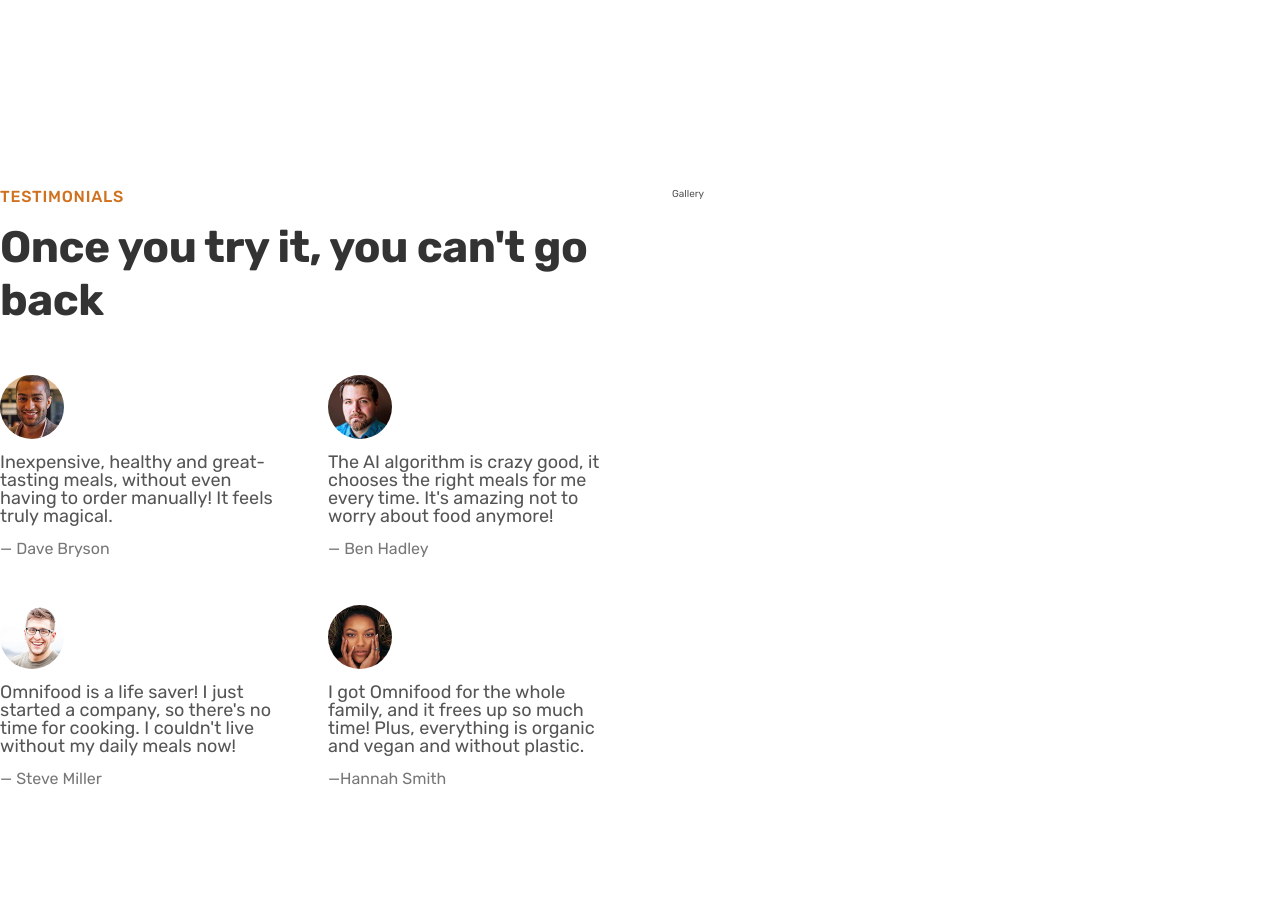
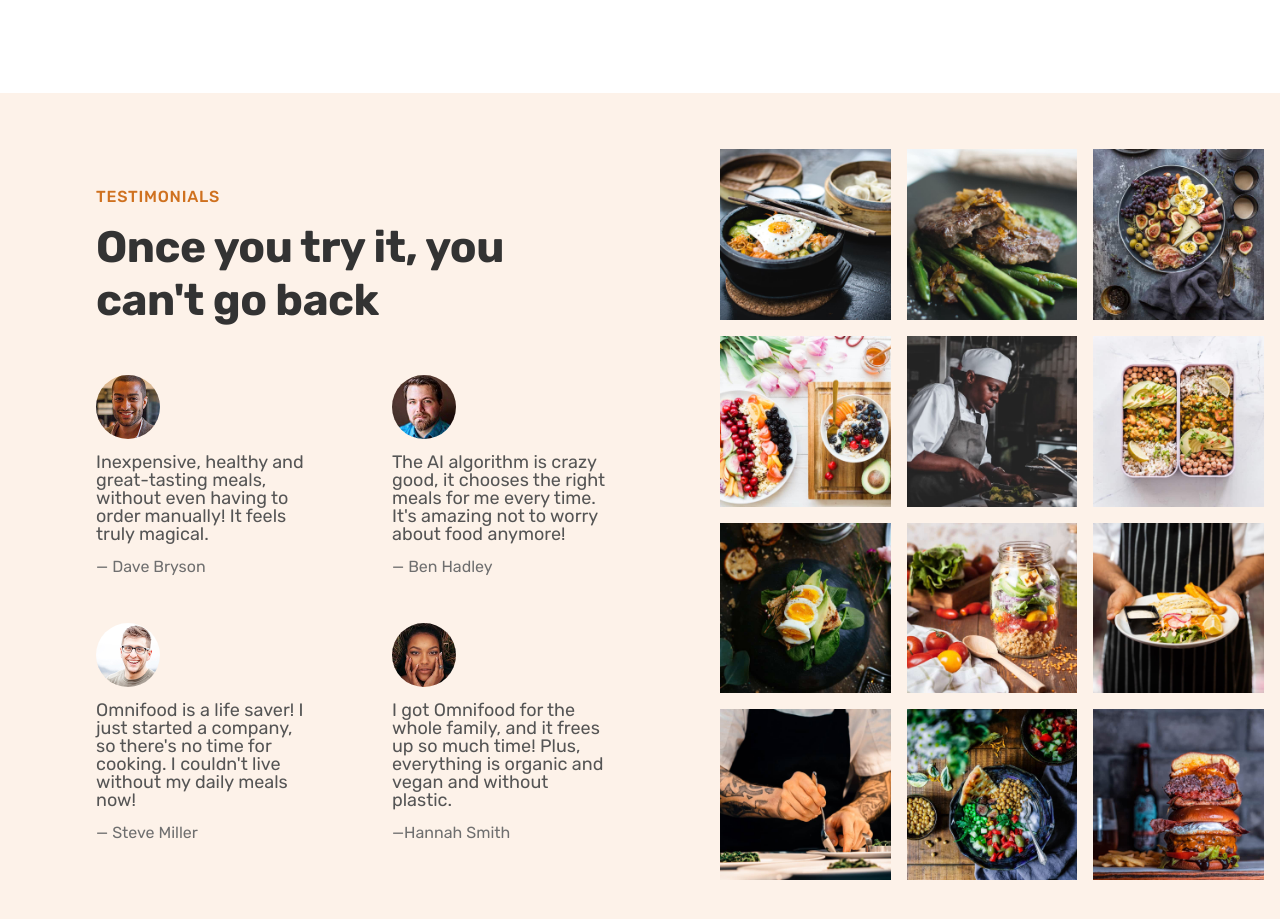
Before and after one commit to hishamrehab/FoodieFiesta, a plain HTML site: page index.html in a window 1280 px wide. Shown: the part 3585-4504 px from the top of the page. Before the commit the page ends 4468 px from the top, so only its background shows below. Drawn offline with nearby package versions, Linux system fonts and the light colour scheme.

Commit message:
Gallery Testimonial Section

```diff
--- a/css/general.css
+++ b/css/general.css
@@ -170,36 +170,3 @@ strong {
 .grid--center-v {
     align-items: center;
 }
-
-
-/* Testimonials Section */
-
-.section-testimonials {
-   padding: 9.6rem 0;
- }
-
-.testimonials {
-  display: grid;
-  grid-template-columns: 1fr 1fr;
-  gap: 4.8rem;
-}
-
-.testimonial-img {
-    width: 6.4rem;
-    border-radius: 50%;
-    -webkit-border-radius: 50%;
-    -moz-border-radius: 50%;
-    -ms-border-radius: 50%;
-    -o-border-radius: 50%;
-    margin-bottom: 1.2rem;
-}
-
-.testimonial-text {
-    font-size: 1.8rem;
-    line-height: 1.8rem;
-    margin-bottom: 1.6rem;
-}
-.testimonial-name{
-    font-size: 1.6rem;
-    color: #777;
-}
--- a/css/style.css
+++ b/css/style.css
@@ -339,3 +339,76 @@
     height: 3rem;
     color: #e67e22;
 }
+
+
+
+/* Testimonials Section */
+.section-testimonials {
+    background-color: #fdf2e9;
+    display: grid;
+    grid-template-columns: 55fr 45fr;
+    align-items: center;
+  }
+
+  .testimonials-container {
+     padding: 9.6rem;
+  }
+
+ .testimonials {
+   display: grid;
+   grid-template-columns: 1fr 1fr;
+   row-gap: 4.8rem;
+   column-gap: 8rem;
+ }
+
+ .testimonial-img {
+     width: 6.4rem;
+     border-radius: 50%;
+     -webkit-border-radius: 50%;
+     -moz-border-radius: 50%;
+     -ms-border-radius: 50%;
+     -o-border-radius: 50%;
+     margin-bottom: 1.2rem;
+ }
+
+ .testimonial-text {
+     font-size: 1.8rem;
+     line-height: 1.8rem;
+     margin-bottom: 1.6rem;
+ }
+
+
+ .testimonial-name{
+     font-size: 1.6rem;
+     color: #6F6F6F;
+ }
+
+ .gallery {
+     display: grid;
+     grid-template-columns: repeat(3, 1fr);
+     gap: 1.6rem;
+     padding: 1.6rem;
+ }
+
+.gallery-item  {
+    overflow: hidden;
+}
+
+ .gallery-item img {
+     display: block;
+     width: 100%;
+     transition: all 0.4s ;
+     -webkit-transition: all 0.4s ;
+     -moz-transition: all 0.4s ;
+     -ms-transition: all 0.4s ;
+     -o-transition: all 0.4s ;
+ }
+
+
+ .gallery-item img:hover {
+ transform: scale(1.1);
+ -webkit-transform: scale(1.1);
+ -moz-transform: scale(1.1);
+ -ms-transform: scale(1.1);
+ -o-transform: scale(1.1);
+}
--- a/index.html
+++ b/index.html
@@ -3,6 +3,7 @@
 <head>
     <meta charset="UTF-8">
     <meta name="viewport" content="width=device-width, initial-scale=1.0">
+
     <title>FoodieFiesta</title>
     <link rel="preconnect" href="https://fonts.googleapis.com">
     <link rel="preconnect" href="https://fonts.gstatic.com" crossorigin>
@@ -191,12 +192,10 @@
             </div>
     </section>
 
-    <section class="section-testimonials grid grid--2-cols">
+    <section class="section-testimonials">
 
-   <div class="testimonial-container">
-
-
-            <span class="subheading">Testimonials</span>
+   <div class="testimonials-container">
+      <span class="subheading">Testimonials</span>
             <h2 class="heading-secondary margin-bottom-md">
               Once you try it, you can't go back
              </h2>
@@ -241,10 +240,46 @@
           </div>
         </div>
           <div class="gallery">
-            Gallery
+             <figure class="gallery-item">
+              <img src="img/gallery/gallery-1.jpg" alt="Photo of beautifully" alt="Photo of beautifully arranged food" class="gallery-img" >
+            </figure>
+            <figure class="gallery-item">
+                <img src="img/gallery/gallery-2.jpg" alt="Photo of beautifully" alt="Photo of beautifully arranged food" class="gallery-img" >
+              </figure>
+              <figure class="gallery-item">
+                <img src="img/gallery/gallery-3.jpg" alt="Photo of beautifully" alt="Photo of beautifully arranged food" class="gallery-img" >
+              </figure>
+              <figure class="gallery-item">
+                <img src="img/gallery/gallery-4.jpg" alt="Photo of beautifully" alt="Photo of beautifully arranged food" class="gallery-img" >
+              </figure>
+              <figure class="gallery-item">
+                <img src="img/gallery/gallery-5.jpg" alt="Photo of beautifully" alt="Photo of beautifully arranged food" class="gallery-img" >
+              </figure>
+              <figure class="gallery-item">
+                <img src="img/gallery/gallery-6.jpg" alt="Photo of beautifully" alt="Photo of beautifully arranged food" class="gallery-img" >
+              </figure>
+
+              <figure class="gallery-item">
+                <img src="img/gallery/gallery-7.jpg" alt="Photo of beautifully" alt="Photo of beautifully arranged food" class="gallery-img" >
+              </figure>
+              <figure class="gallery-item">
+                <img src="img/gallery/gallery-8.jpg" alt="Photo of beautifully" alt="Photo of beautifully arranged food" class="gallery-img" >
+              </figure>
+              <figure class="gallery-item">
+                <img src="img/gallery/gallery-9.jpg" alt="Photo of beautifully" alt="Photo of beautifully arranged food" class="gallery-img" >
+              </figure>
+
+              <figure class="gallery-item">
+                <img src="img/gallery/gallery-10.jpg" alt="Photo of beautifully" alt="Photo of beautifully arranged food" class="gallery-img" >
+              </figure>
+              <figure class="gallery-item">
+                <img src="img/gallery/gallery-11.jpg" alt="Photo of beautifully" alt="Photo of beautifully arranged food" class="gallery-img" >
+              </figure>
+              <figure class="gallery-item">
+                <img src="img/gallery/gallery-12.jpg" alt="Photo of beautifully" alt="Photo of beautifully arranged food" class="gallery-img" >
+              </figure>
           </div>
     </section>
-
 </main>
 
 <script type="module" src="https://unpkg.com/ionicons@7.1.0/dist/ionicons/ionicons.esm.js"></script>
```
Also changed, not shown: img/hishamrehab.png (added).
